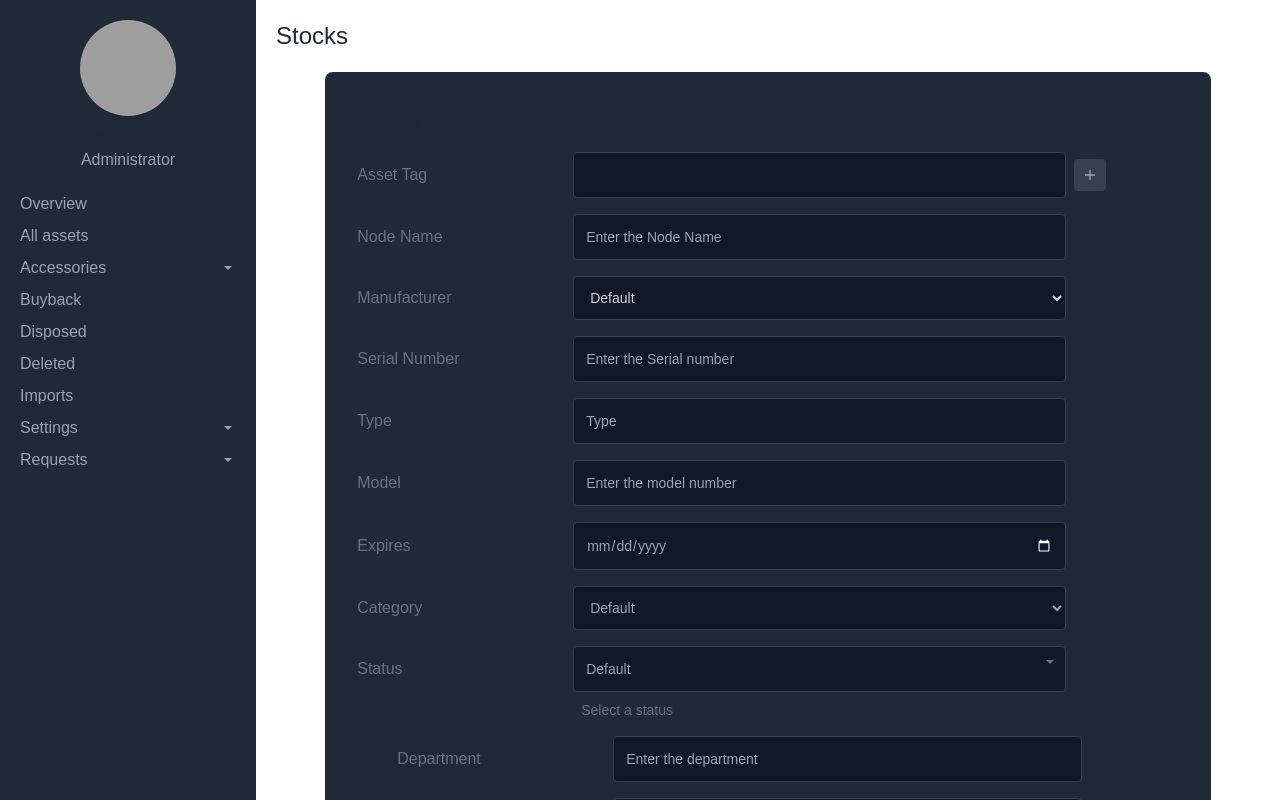
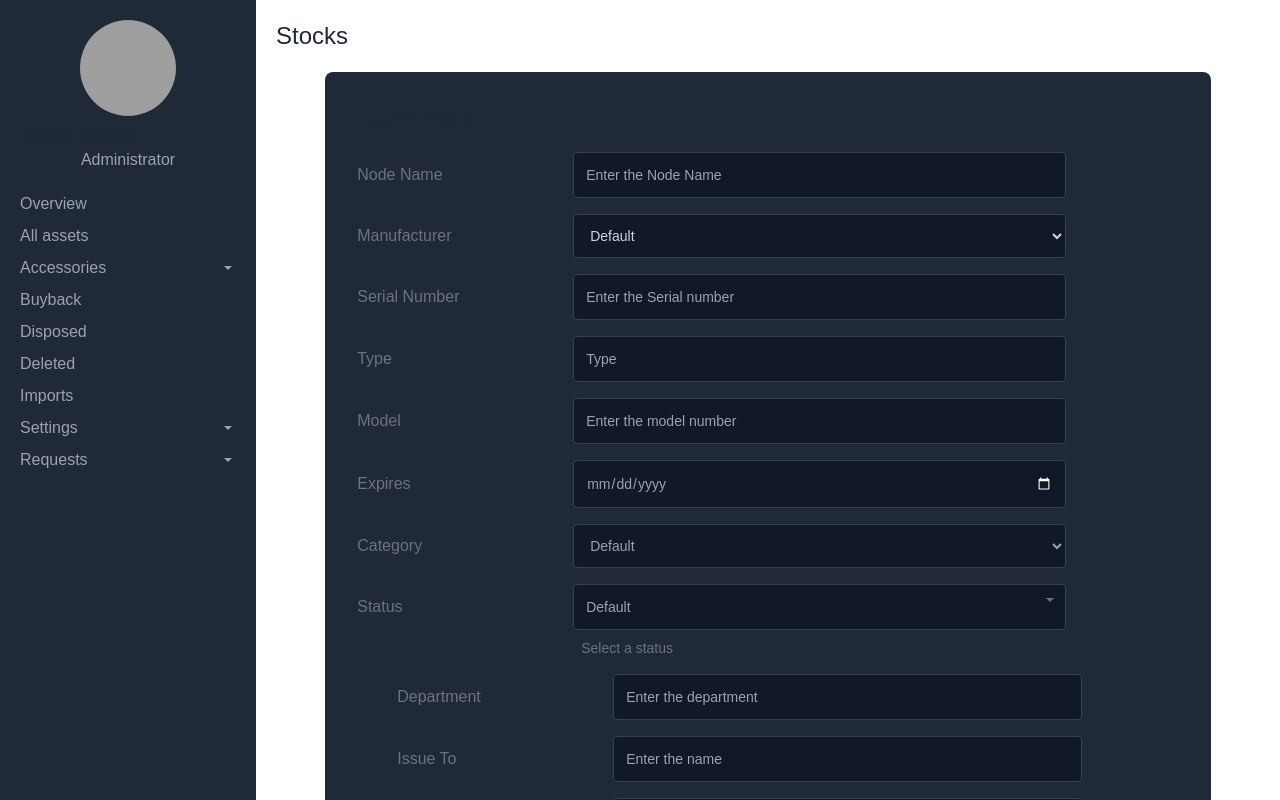
Before and after one commit to Avishkar31/assetmanage, a Next.js app: page /stocks/addasset in a window 1280 px wide. Shown: the top 800 px of the page. Built offline with nearby package versions, Linux system fonts and the light colour scheme; grey boxes are pictures that could not be loaded.

Commit message:
testchat

```diff
--- a/app/stocks/addasset/page.js
+++ b/app/stocks/addasset/page.js
@@ -1,7 +1,6 @@
 "use client";
 import React, { useState, useEffect, useRef } from "react";
 import Sidebar from "@/components/Sidebar";
-import axios from "axios";
 import {
   IoCloseSharp,
   IoMdAdd,
@@ -15,7 +14,7 @@ const AddAssetForm = () => {
   const [formData, setFormData] = useState({
     assetTag: "", // Asset Tag number, auto-incremented and fetched from the server
     nodeName: "", // Name of the node
-    manufacturer: "Default", // Manufacturer of the asset
+    manufacturer: "", // Manufacturer of the asset
     serialNumber: "", // Serial number of the asset
     type: "", // Type of the asset (e.g., laptop, desktop)
     model: "", // Model of the asset
@@ -199,13 +198,14 @@ const AddAssetForm = () => {
 
   // Handle form submission
   const handleSubmit = async () => {
+   let  formDataFinal = Object.fromEntries(Object.entries(formData).filter(([_, v]) => v !== ""));
     try {
       const response = await fetch("/api/asset/post", {
         method: "POST",
         headers: {
           "Content-Type": "application/json"
         },
-        body: JSON.stringify(formData)
+        body: JSON.stringify(formDataFinal)
       });
       if (response.ok) {
         alert("Asset added successfully");
@@ -234,8 +234,8 @@ const AddAssetForm = () => {
               <IoCloseSharp />
             </div> */}
           </div>
-          {/* Asset Tag */}
-          <div className="mb-4">
+          {/* Asset Tag  and button to add duplicate with same data */}
+          {/* <div className="mb-4">
             <div className="flex items-center">
               <label htmlFor="assetTag" className="w-52 text-gray-500 mr-2">
                 Asset Tag
@@ -246,7 +246,6 @@ const AddAssetForm = () => {
                 value={formData.assetTag} // Ensure formData.assetTag has a value
                 onChange={handleInputChange} // Remove this if the input should remain read-only
                 className="w-3/5 p-3 bg-gray-900 border border-gray-700 rounded text-sm text-gray-400"
-                readOnly // Remove this if the input should be editable
               />
               <button
                 // onClick={handleAddAsset} // Ensure this function is correctly implemented
@@ -256,7 +255,7 @@ const AddAssetForm = () => {
                 <IoMdAdd />
               </button>
             </div>
-          </div>
+          </div> */}
 
           {/* Node Name */}
           <div className="mb-4">
@@ -397,7 +396,7 @@ const AddAssetForm = () => {
                 onChange={handleSelectChange}
                 className="w-3/5 p-3 bg-gray-900 border border-gray-700 rounded text-sm text-gray-400"
               >
-                <option value="default">Default</option>
+                <option value="">Default</option>
                 <option value="desktop">Desktop</option>
                 <option value="laptop">Laptop</option>
                 <option value="monitor">Monitor</option>
--- a/models/Asset.js
+++ b/models/Asset.js
@@ -1,7 +1,6 @@
 import mongoose from "mongoose";
 
 const AssetSchema = new mongoose.Schema({
-  assetTag: { type: String },
   nodeName: String,
   serialNumber: {
     type: String,
@@ -24,10 +23,11 @@ const AssetSchema = new mongoose.Schema({
       "Inactive",
       "Deployed"
     ],
-    default: "Inpool"
+    default: ""
   },
   department: String,
-  issueTo: { type: mongoose.Schema.Types.ObjectId, ref: "User" },
+  issueTo:{type: String},
+  // { type: mongoose.Schema.Types.ObjectId, ref: "User" },
   note: String,
   defaultLocation: String,
   costCenter: String,
@@ -36,7 +36,7 @@ const AssetSchema = new mongoose.Schema({
   condition: {
     type: String,
     enum: ["Excellent", "Good", "Fair", "Bad"],
-    default: "Excellent"
+    default: ""
   },
   storeLocation: String,
   killdiskDate: Date,
```
Also changed, not shown: 1 other file (tests, documents, lock files or other folders).
